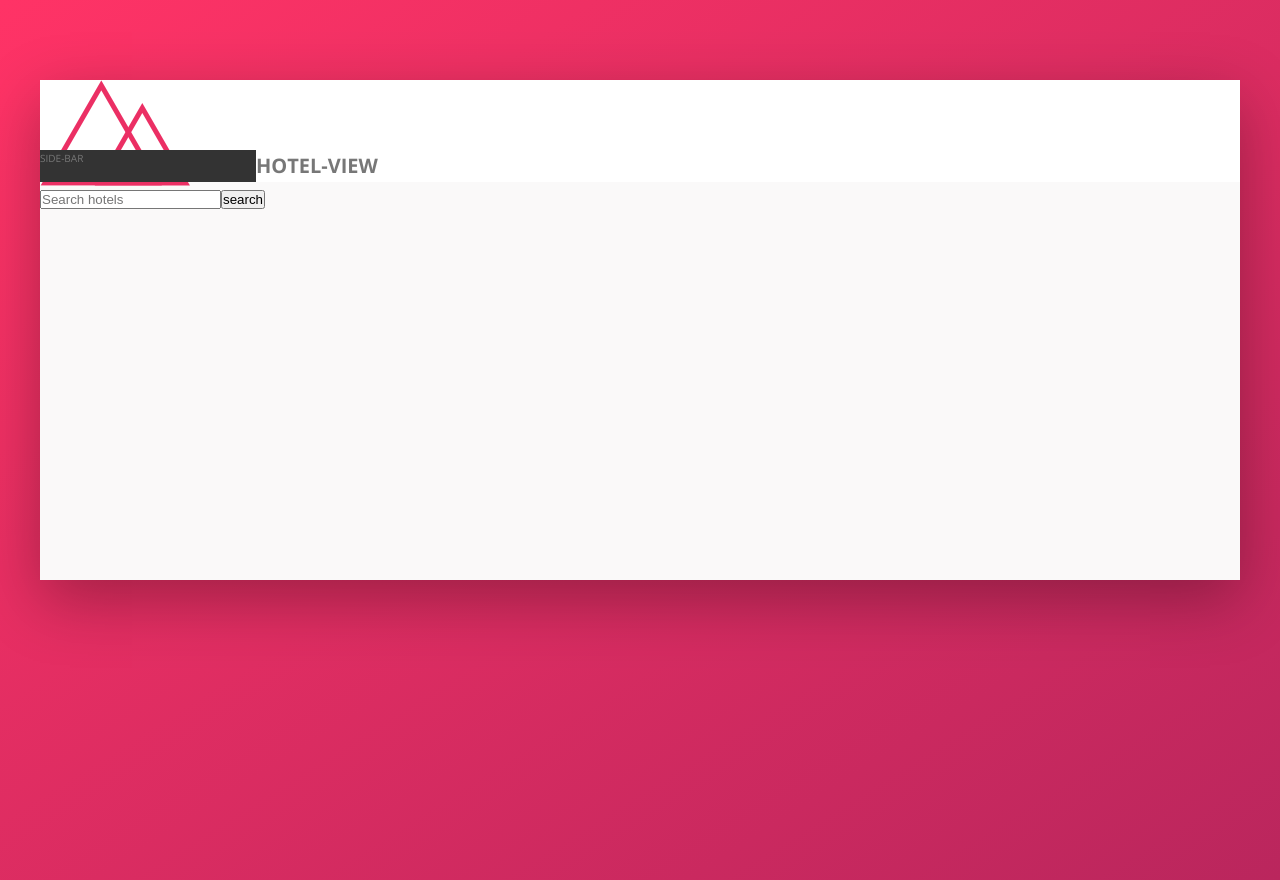
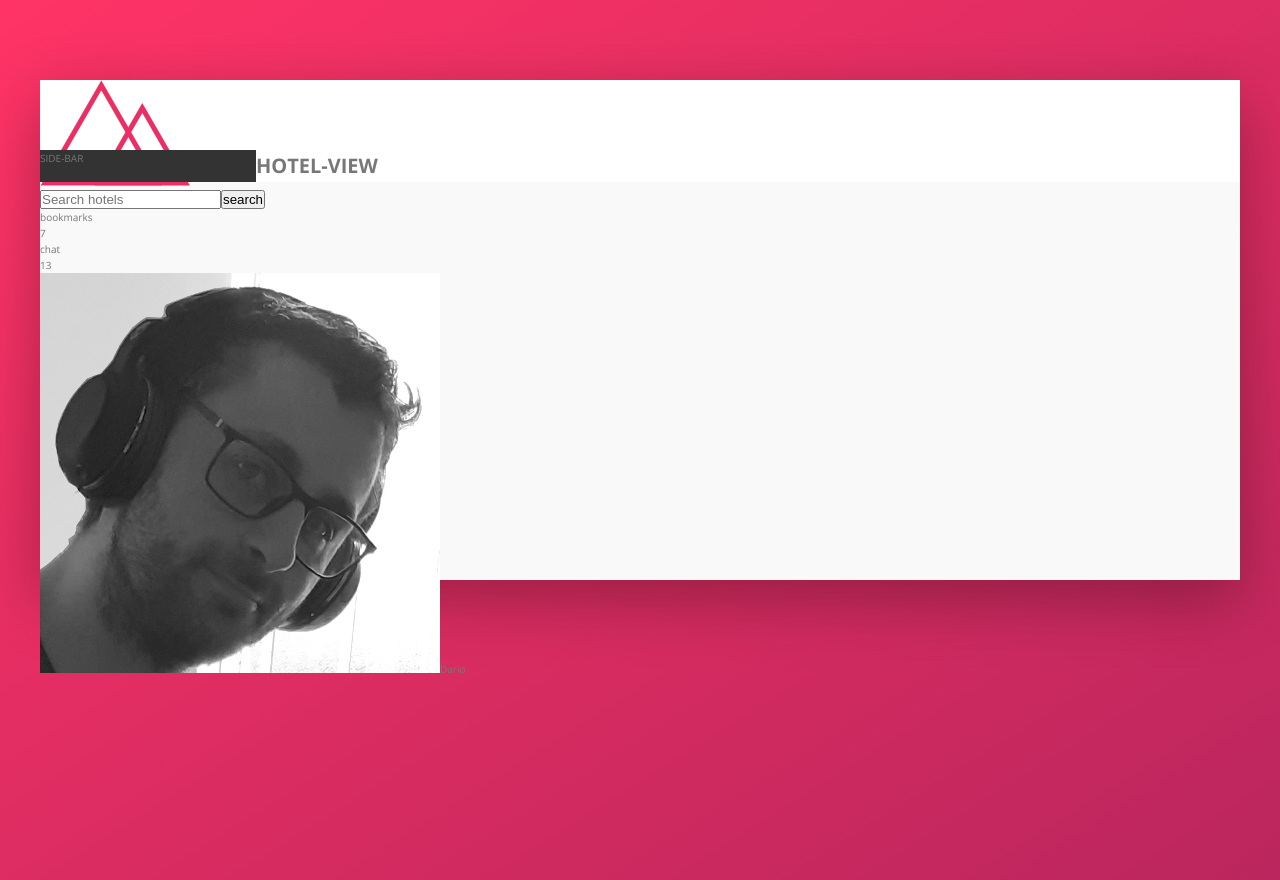
Before and after one commit to dario-piotrowicz/VueJS3-CSS_demo_Trillo_website_miniproject, a Vue app: page / in a window 1280 px wide. Built offline with nearby package versions, Linux system fonts and the light colour scheme.

Commit message:
added user-navigation to the header component

```diff
--- a/src/components/Header.vue
+++ b/src/components/Header.vue
@@ -7,6 +7,30 @@
         search
       </button>
     </form>
+    <nav class="user-navigation">
+      <div class="user-navigation__item-wrapper">
+        <div class="user-navigation__icon">
+          bookmarks
+        </div>
+        <div class="user-navigation__notifications">7</div>
+      </div>
+      <div class="user-navigation__item-wapper">
+        <div class="user-navigation__icon">
+          chat
+        </div>
+        <div class="user-navigation__notifications">13</div>
+      </div>
+      <div class="user-navigation__item-wrapper">
+        <div class="user-navigation__user">
+          <img
+            src="../assets/img/user.jpg"
+            alt="user profile picture"
+            class="user-navigation__user-img"
+          />
+          <span class="user-navigation__user-name">Dario</span>
+        </div>
+      </div>
+    </nav>
   </header>
 </template>
 
```
Also changed, not shown: src/assets/img/user.jpg (added).
